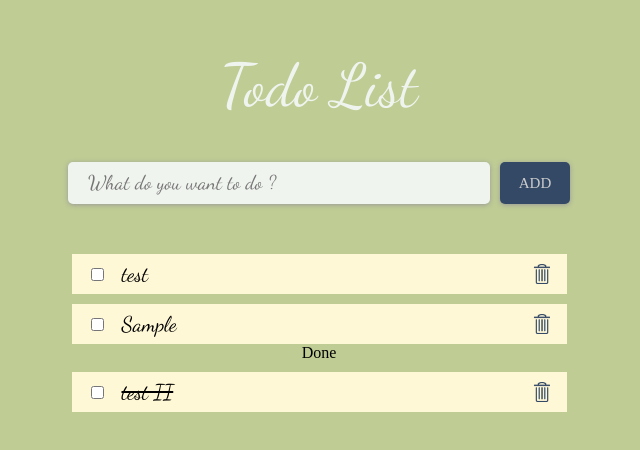
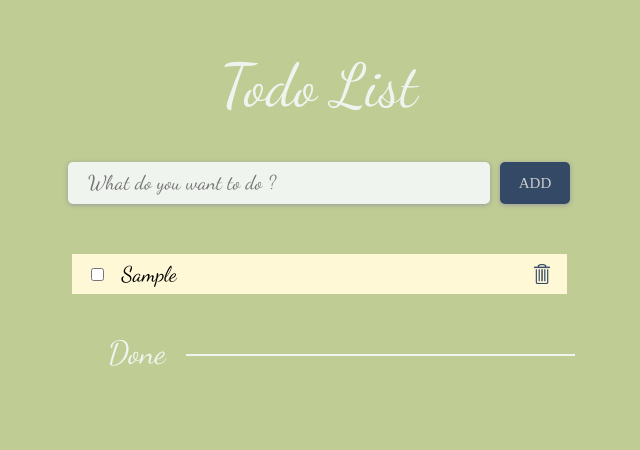
Before and after one commit to ElitaKung/TodoList, a React (Vite) app: page / in a window 1280 px wide. Both pictures are taken after typing "Sample" into the empty fields and a click on the button "ADD". Shown: the top 450 px of the page, without its empty margins (321-961 px from the left). Built offline with nearby package versions, Linux system fonts and the light colour scheme.

Commit message:
Updated Css style for the section done & add an autofocus

```diff
--- a/src/AppTodoList/AppTodoList.css
+++ b/src/AppTodoList/AppTodoList.css
@@ -47,7 +47,30 @@
     }
 
 .notask {
-    font-family: 'Times New Roman', Times, serif;
-    font-size: 15px;
-    color: #344966;
+    font-family: 'Dancing Script', cursive;
+    font-size: 24px;
+    color: grey;
 }
+
+
+.done {
+    display: flex;
+    margin: 40px;
+
+}
+
+    .done-text {
+        font-family: 'Dancing Script', cursive;
+        font-size: 24pt;
+        color: #F0F4EF;
+        padding-left: 65px;
+        }
+
+    .done-line {
+        width: 420px;
+        height: 0;
+        border: 1px solid #F0F4EF;
+        margin: 20px;
+
+
+    }
--- a/src/AppTodoList/AppTodoList.jsx
+++ b/src/AppTodoList/AppTodoList.jsx
@@ -7,25 +7,15 @@ const AppTodoList = () => {
 
   const [count, setCount] = useState(0);
   const [input, setInput] = useState("");
-  const [todoList, setTodoList] = useState([
-    {
-      id: 0,
-      task: "test",
-      completed: false
-    },
-    {
-      id: 1,
-      task: "test II",
-      completed: true
-    }
-  ]);
-  console.log(todoList);
+  const [todoList, setTodoList] = useState([]);
 
   const handleSubmit = (e) => {
     e.preventDefault();
     addTask(input);
     setInput('');
   };
+
+
 
   const addTask = (userInput) => {
     const todoListCopy = [...todoList];
@@ -59,12 +49,14 @@ const AppTodoList = () => {
           className='user-input-text'
           value={input}
           onInput={(e) => setInput(e.target.value)}
-          placeholder='What do you want to do ?'>
+          placeholder='What do you want to do ?'
+          autoFocus
+          >
         </input>
         <button onClick={handleSubmit} className='user-input-btn'>ADD</button>
       </div>
       {
-        todoList.length != 0 ? todoList.filter(todo => !todo.completed).map((todo, index) => {
+        todoList && todoList.length != 0 ? todoList.filter(todo => !todo.completed).map((todo, index) => {
           return (
             <Card
               key={index}
@@ -74,14 +66,20 @@ const AppTodoList = () => {
               isCompleted={todo?.completed}
             />
           );
-        }) : <div className="notask"> - no tasks - </div>
+        }) : <div className="notask"> - No Tasks - </div>
       }
 
-      <div>Done</div>
+      {
+        (todoList && todoList.length != 0) &&
+          <div className="done">
+            <div className="done-text">Done</div>
+            <div className="done-line"></div>
+          </div>
+      }
 
 
       {
-        todoList.length != 0 ? todoList.filter(todo => todo.completed).map((todo, index) => {
+        todoList && todoList.filter(todo => todo.completed).map((todo, index) => {
           return (
             <Card
               key={index}
@@ -91,7 +89,7 @@ const AppTodoList = () => {
               isCompleted={todo?.completed}
             />
           );
-        }) : <div className="notask"> - no tasks - </div>
+        })
       }
     </div>
   );
```
